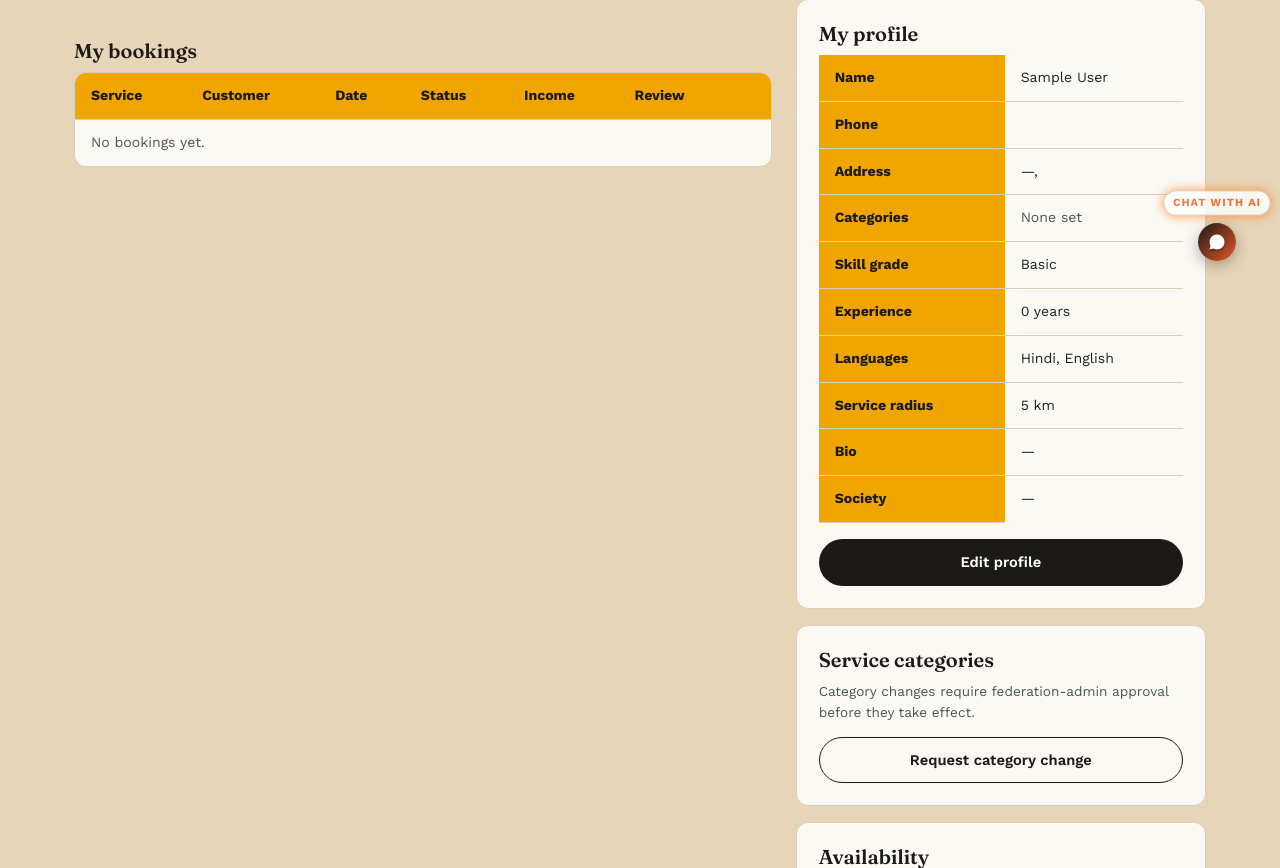
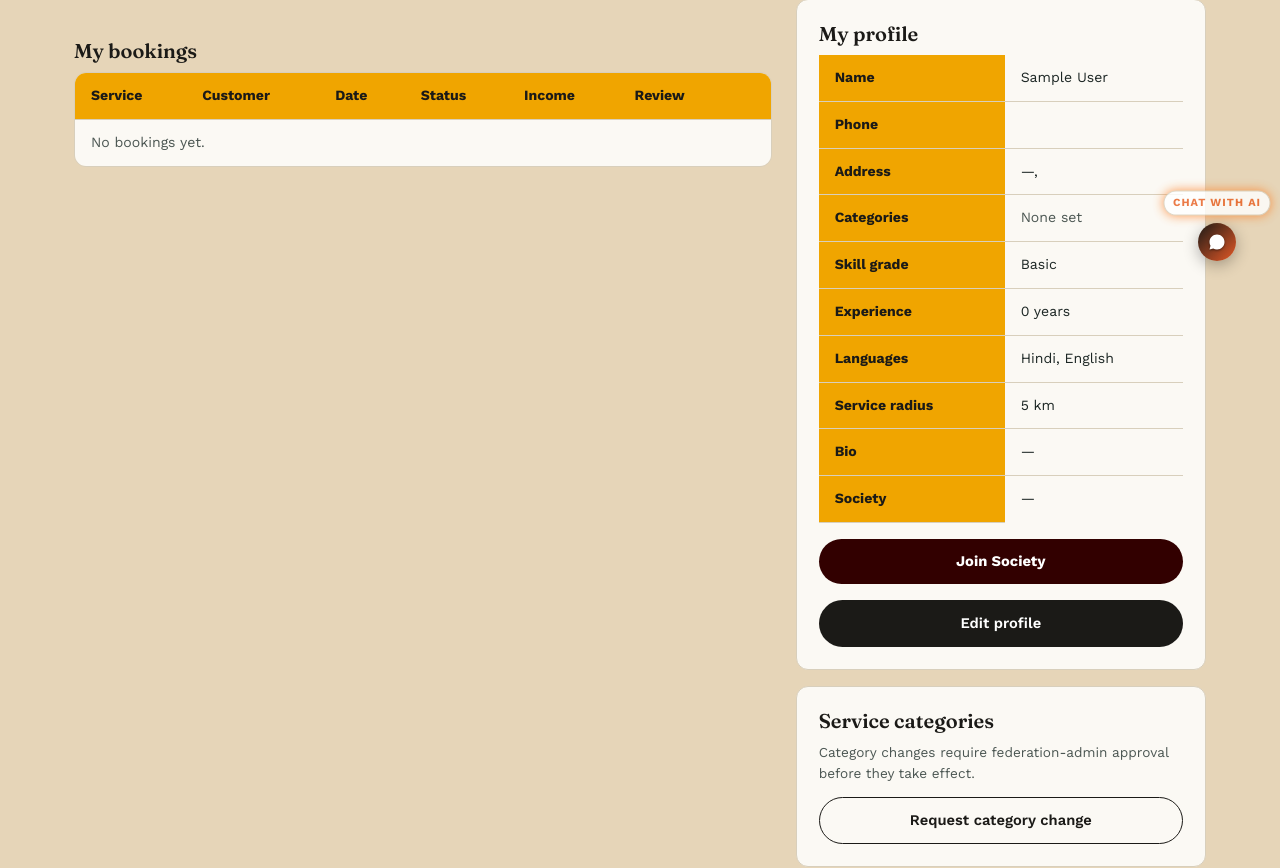
Before and after one commit to realtimecoder/cop-op, a Django app: page /workers/dashboard/ in a window 1280 px wide. Shown: the part 515-1383 px from the top of the page. Run offline with Django 5.2, Linux system fonts and the light colour scheme; the visitor is signed in with stand-in values (Sample User, id 1); data comes from the database, SQL or seed files in the repository; data that the repository does not hold is empty.

Commit message:
Add blinking 'Join Society' option to worker dashboard
- Implemented red-black blinking animation for the 'Join Society' button
- Button only appears when the worker has not yet joined a society
- Added custom CSS for the animation

Co-Authored-By: Claude Code <noreply@anthropic.com>

```diff
--- a/templates/workers/my_dashboard.html
+++ b/templates/workers/my_dashboard.html
@@ -2,6 +2,20 @@
 {% load i18n %}
 {% block title %}{% trans "Worker dashboard" %} — Co-opSeva{% endblock %}
 {% block content %}
+<style>
+  @keyframes blink-red-black {
+    0% { background-color: #ff0000; color: white; }
+    50% { background-color: #000000; color: white; }
+    100% { background-color: #ff0000; color: white; }
+  }
+  .blink-join-society {
+    animation: blink-red-black 0.8s infinite;
+    color: white !important;
+    font-weight: bold;
+    border: none;
+    text-align: center;
+  }
+</style>
 <section class="section">
   <div class="container">
     <div class="section-head">
@@ -75,6 +89,9 @@
               <tr><th>{% trans "Society" %}</th><td>{{ profile.society|default:"—" }}</td></tr>
             </tbody>
           </table>
+          {% if not profile.society %}
+          <a href="#" class="btn btn-block mt-2 blink-join-society">{% trans "Join Society" %}</a>
+          {% endif %}
           {% if not profile.society and pending_invites %}
           <div class="alert alert-info mt-2" style="padding:12px; font-size:0.85rem;">
             <p style="margin-bottom:8px;"><strong>{% trans "Invitations received:" %}</strong></p>
```
